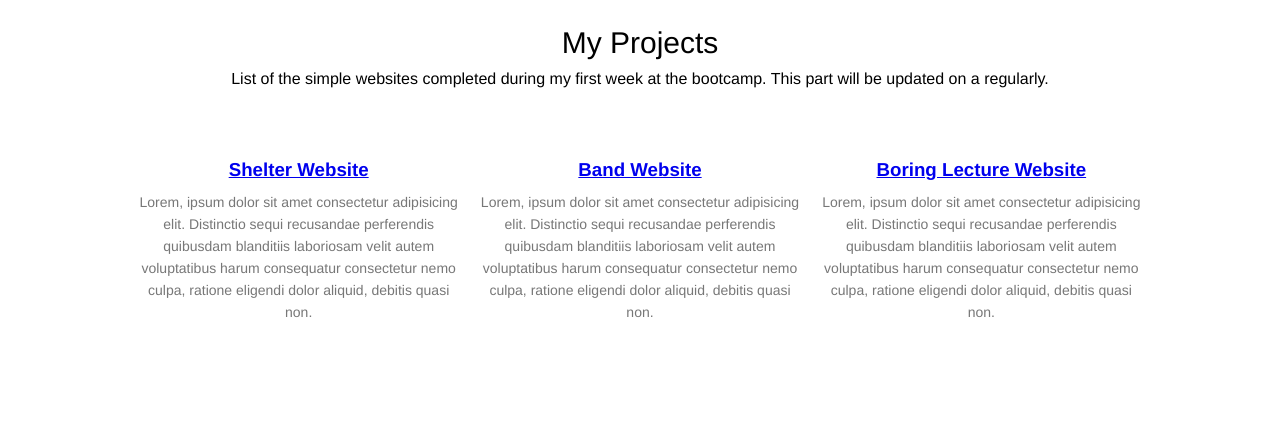
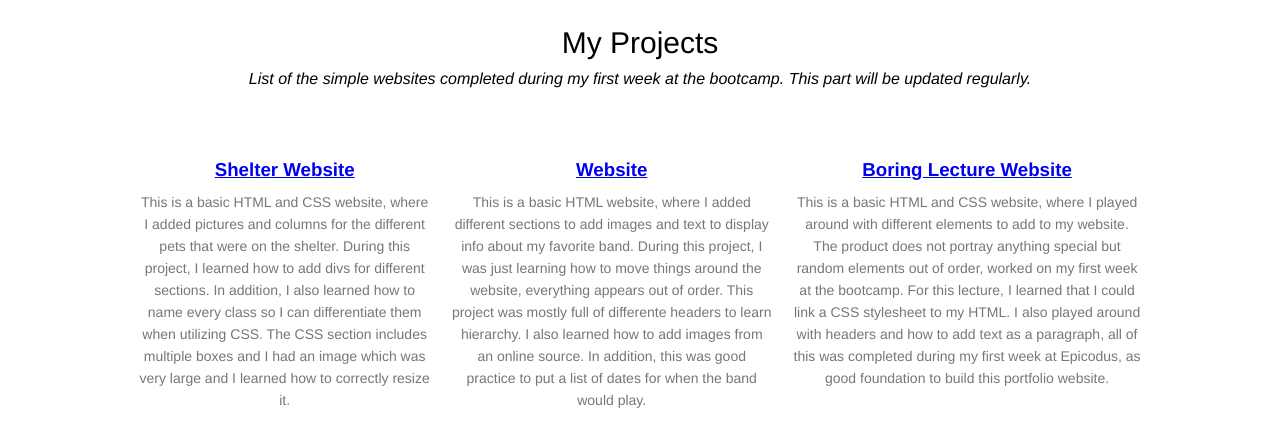
Before and after one commit to pierknows1/pier-new-portfolio, a plain HTML site: page index.html in a window 1280 px wide. Shown: the part 804-1225 px from the top of the page. Before the commit the page ends 1137 px from the top, so only its background shows below. Drawn offline with Linux system fonts and the light colour scheme.

Commit message:
This commit will have added the updates from the feed back and the README

```diff
--- a/index.html
+++ b/index.html
@@ -40,20 +40,21 @@
 
 <section class="prjcts">
         <h1 class="prjct-h1">My Projects</h1>
-        <p class="style-p">List of the simple websites completed during my first week at the bootcamp. This part will be updated on a regularly.</p>
+        <p class="style-p"><em>List of the simple websites completed during my first week at the bootcamp. This part will be updated regularly.</em></p>
 
         <div class="list-1">
             <div class="lst-1">
-                <h3><a href="https://github.com/pierknows1/shelter-website1">Shelter Website</a></h3>
-                <p class="style-p1">Lorem, ipsum dolor sit amet consectetur adipisicing elit. Distinctio sequi recusandae perferendis quibusdam blanditiis laboriosam velit autem voluptatibus harum consequatur consectetur nemo culpa, ratione eligendi dolor aliquid, debitis quasi non.</p>
+                <h3><a href="https://github.com/pierknows1/shelter-website1"><strong>Shelter Website</strong></a></h3>
+                <p class="style-p1">This is a basic HTML and CSS website, where I added pictures and columns for the different pets that were on the shelter. During this project, I learned how to add divs for different sections. In addition, I also learned how to name every class so I can differentiate them when utilizing CSS. The CSS section includes multiple boxes and I had an image which was very large and I learned how to correctly resize it. </p>
             </div>
         <div class="lst-2">
-                <h3><a href="https://github.com/pierknows1/band-website">Band Website</a></h3>
-                <p class="style-p2">Lorem, ipsum dolor sit amet consectetur adipisicing elit. Distinctio sequi recusandae perferendis quibusdam blanditiis laboriosam velit autem voluptatibus harum consequatur consectetur nemo culpa, ratione eligendi dolor aliquid, debitis quasi non.</p>
+                <h3><a href="https://github.com/pierknows1/band-website"><strong>Website</strong></a></h3>
+                <p class="style-p2">This is a basic HTML website, where I added different sections to add images and text to display info about my favorite band. During this project, I was just learning how to move things around the website, everything appears out of order. This project was mostly full of differente headers to learn hierarchy. I also learned how to add images from an online source. In addition, this was good practice to put a list of dates for when the band would play.</p>
             </div>
         <div class="lst-3">
-                <h3><a href="https://github.com/pierknows1/boring-lecture">Boring Lecture Website</a></h3>
-                <p class="style-p3">Lorem, ipsum dolor sit amet consectetur adipisicing elit. Distinctio sequi recusandae perferendis quibusdam blanditiis laboriosam velit autem voluptatibus harum consequatur consectetur nemo culpa, ratione eligendi dolor aliquid, debitis quasi non.</p>
+                <h3><a href="https://github.com/pierknows1/boring-lecture"><strong>Boring Lecture Website</strong></a></h3>
+                <p class="style-p3">This is a basic HTML and CSS website, where I played around with different elements to add to my website. The product does not portray anything special but random elements out of order, worked on my first week at the bootcamp. For this lecture, I learned that I could link a CSS stylesheet to my HTML. I also played around with headers and how to add text as a paragraph, all of this was completed during my first week at Epicodus, as good foundation to build this portfolio website.
+                </p>
             </div>
 
         </div>
@@ -61,8 +62,25 @@
 
 
 
-</section>
 
+ <!-- ul, ol, il section that I could not figure out where to add on the website, per the feedback i just added some code to my html to show the work.
 
-</body>
-</html>
+<div>
+    <h4>Ordered list of upcoming projects</h4>
+    <ol>
+        <li>Java project</li>
+        <li>Bootstrap project</li>
+        <li>C# project</li>
+
+    </ol>
+
+    <H5>Unordered list of upcoming projects</H5>
+    <ul>
+        <li>HTML, CSS and Bootstrap</li>
+        <li>Voting Machine</li>
+        <li>Calculator</li>
+    </ul>
+
+</div>
+
+-->
```
Also changed, not shown: 1 other file.
